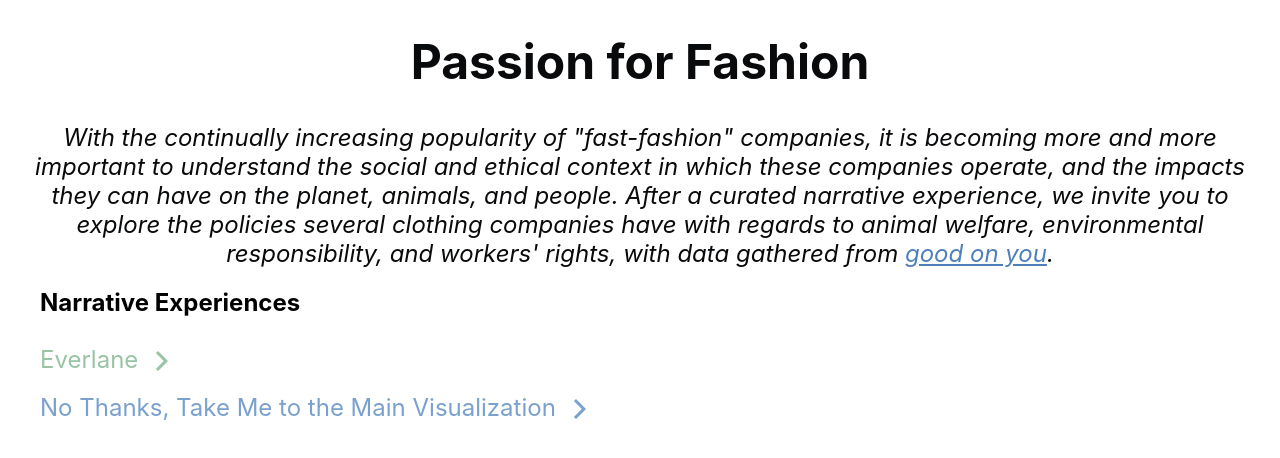
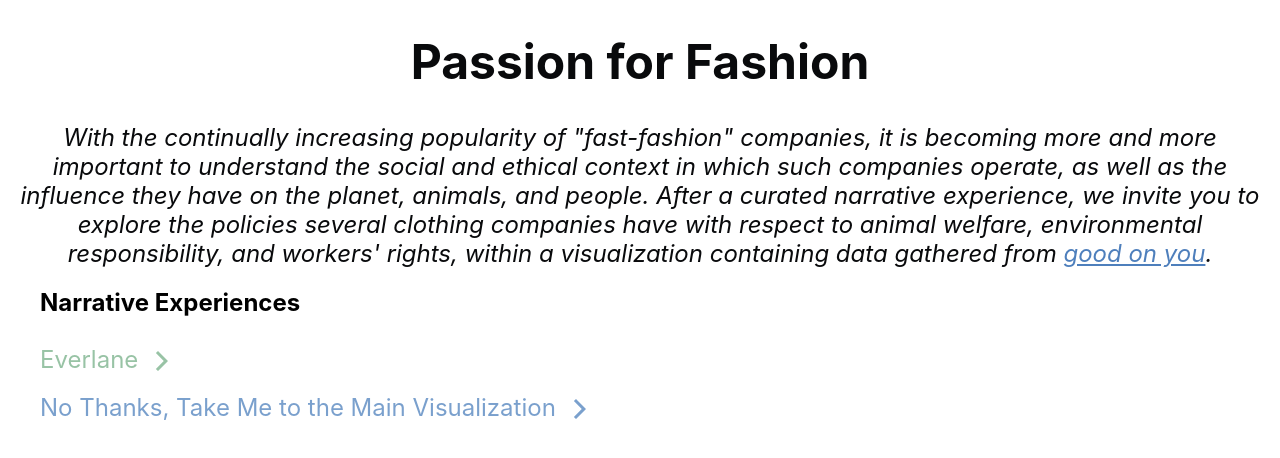
Before and after one commit to 6859-sp21/final-project-passion-for-fashion, a React (Create React App) app: page / in a window 1280 px wide. Shown: the top 458 px of the page. Built offline with nearby package versions, Linux system fonts and the light colour scheme.

Commit message:
minor update to intro

```diff
--- a/src/Introduction/Intro.js
+++ b/src/Introduction/Intro.js
@@ -8,7 +8,7 @@ import colors from './../constants/colors';
 import states from './../constants/states';
 
 
-const summary = "With the continually increasing popularity of \"fast-fashion\" companies, it is becoming more and more important to understand the social and ethical context in which these companies operate, and the impacts they can have on the planet, animals, and people. After a curated narrative experience, we invite you to explore the policies several clothing companies have with regards to animal welfare, environmental responsibility, and workers' rights, with data gathered from ";
+const summary = "With the continually increasing popularity of \"fast-fashion\" companies, it is becoming more and more important to understand the social and ethical context in which such companies operate, as well as the influence they have on the planet, animals, and people. After a curated narrative experience, we invite you to explore the policies several clothing companies have with respect to animal welfare, environmental responsibility, and workers' rights, within a visualization containing data gathered from ";
 const goodOnYouURL = "https://goodonyou.eco/";
 
 
```
